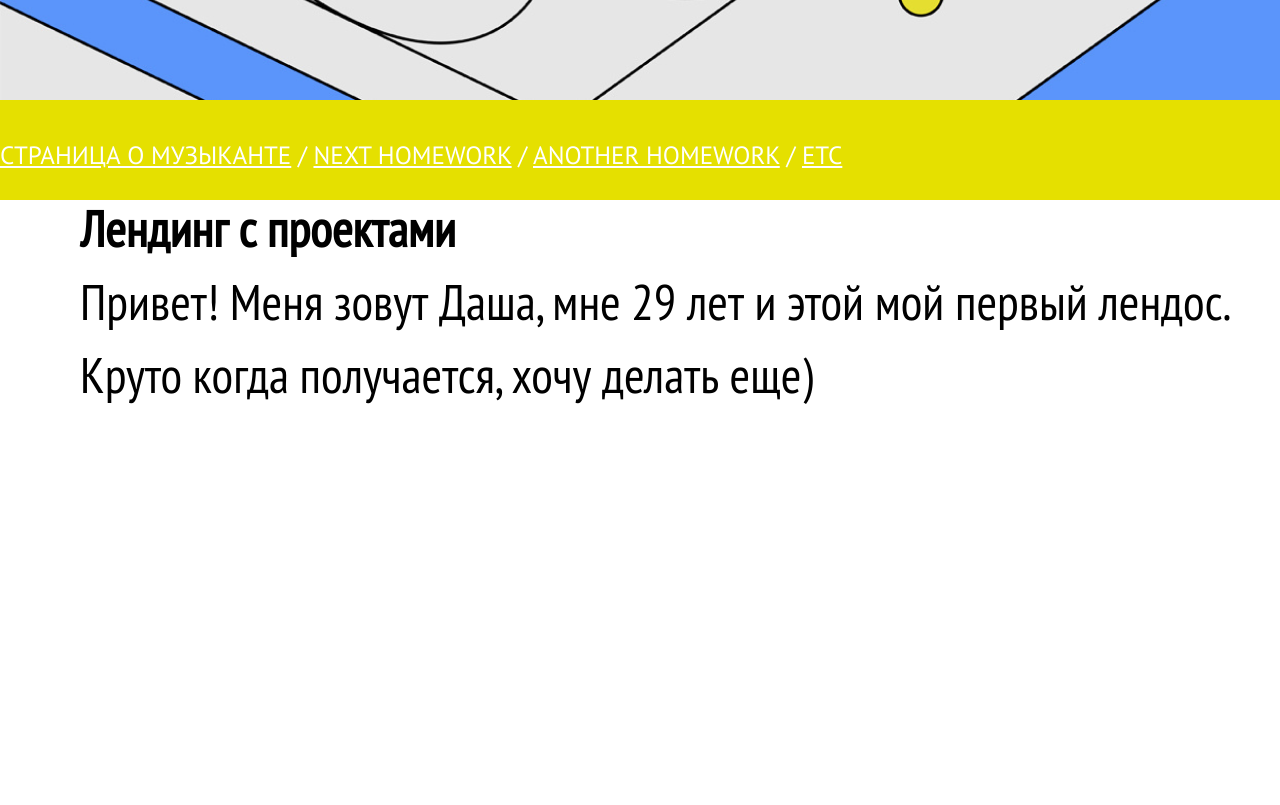
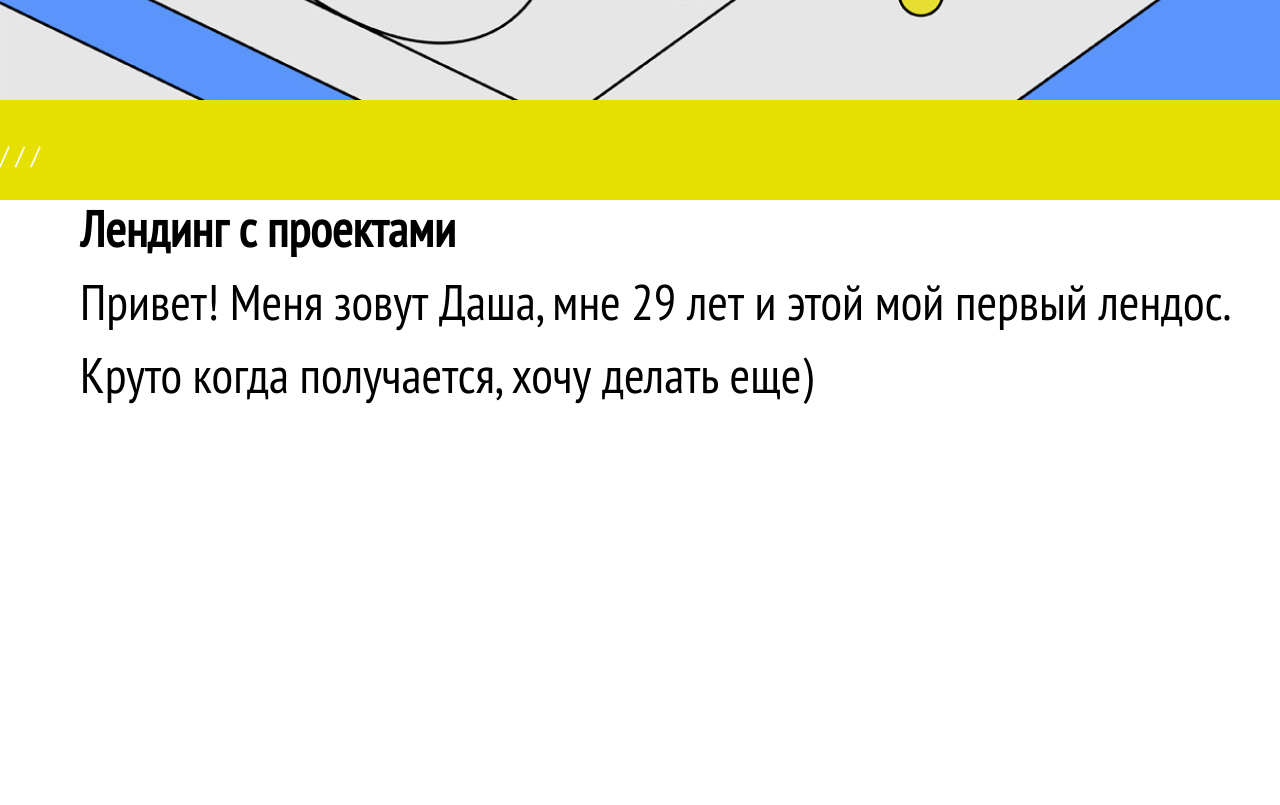
Before and after one commit to dashanikolja/HomeWork1, a plain HTML site: page index.html in a window 1280 px wide. Shown: the part 1180-1985 px from the top of the page. Drawn offline with Linux system fonts and the light colour scheme.

Commit message:
change landing

```diff
--- a/index.html
+++ b/index.html
@@ -25,10 +25,10 @@
 			<section class="links">
 			<ul class="links-container">
 
-				<a class="links-text" href="rammstein/index.html">Страница о музыканте</a> /
-				<a class="links-text" href="#">NEXT HOMEWORK</a> /
-				<a class="links-text" href="#">ANOTHER HOMEWORK</a> /
-				<a class="links-text" href="#">etc</a>
+				<a class="Страница о музыканте" href="rammstein/index.html"></a> /
+				<a class="Практика 5" href="homework5/index.html"></a> /
+				<a class="ANOTHER HOMEWORK" href="#"></a> /
+				<a class="etc" href="#"></a>
 
 			</ul>
 			</section>
```
